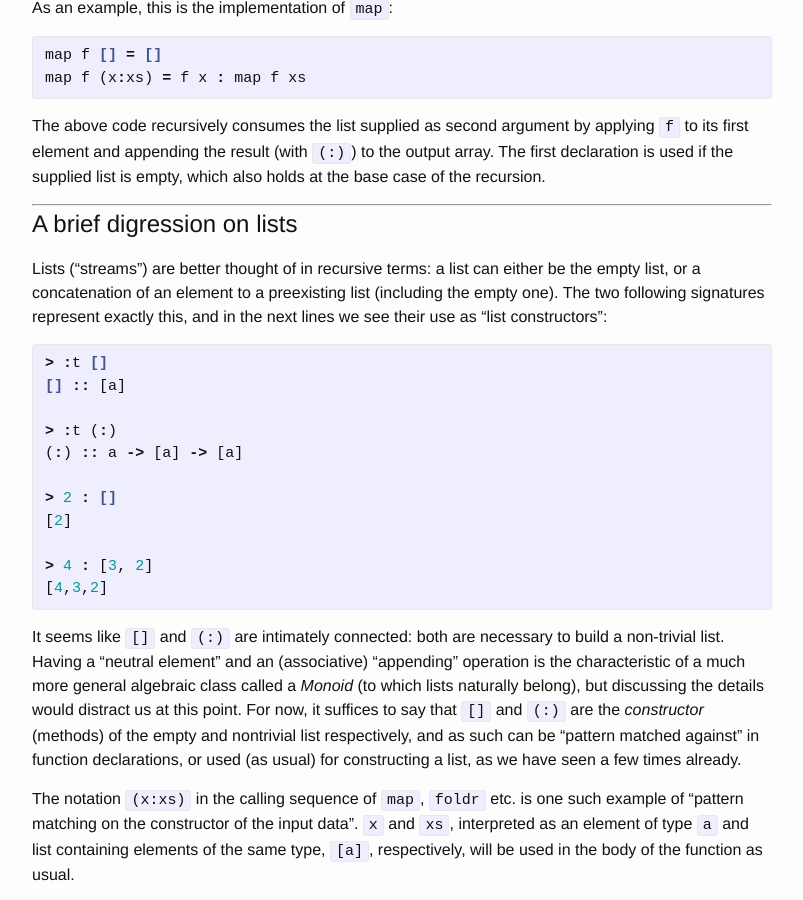
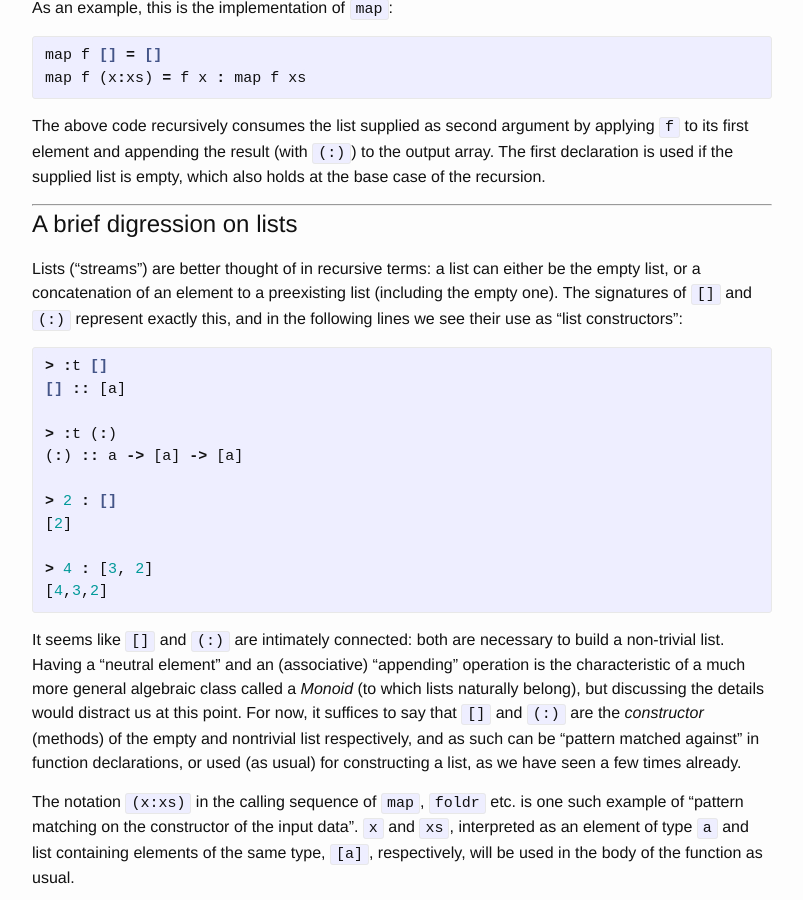
Before and after one commit to ocramz/ocramz.github.io, a Jekyll site: the page built from _posts/2015-08-21-haskell-tut-v1.markdown, in a window 1280 px wide and 900 px high, scrolled down 12089 px. Shown: the whole window, without its empty margins (238-1041 px from the left). Built offline with Jekyll 4.4.1, drawn with Linux system fonts in a browser that asks for light colours; Markdown is read by kramdown in place of the engine named in the settings; formulas are drawn with MathJax 3.

Commit message:
blog update

```diff
--- a/_posts/2015-08-21-haskell-tut-v1.markdown
+++ b/_posts/2015-08-21-haskell-tut-v1.markdown
@@ -547,7 +547,7 @@ The above code recursively consumes the list supplied as second argument by appl
 # A brief digression on lists
 
 Lists ("streams") are better thought of in recursive terms: a list can either be the empty list, or a concatenation of an element to a preexisting list (including the empty one).
-The two following signatures represent exactly this, and in the next lines we see their use as "list constructors":
+The signatures of `[]` and `(:)` represent exactly this, and in the following lines we see their use as "list constructors":
 
 {% highlight haskell%}
 > :t []
```
Also changed, not shown: 2 other files.
